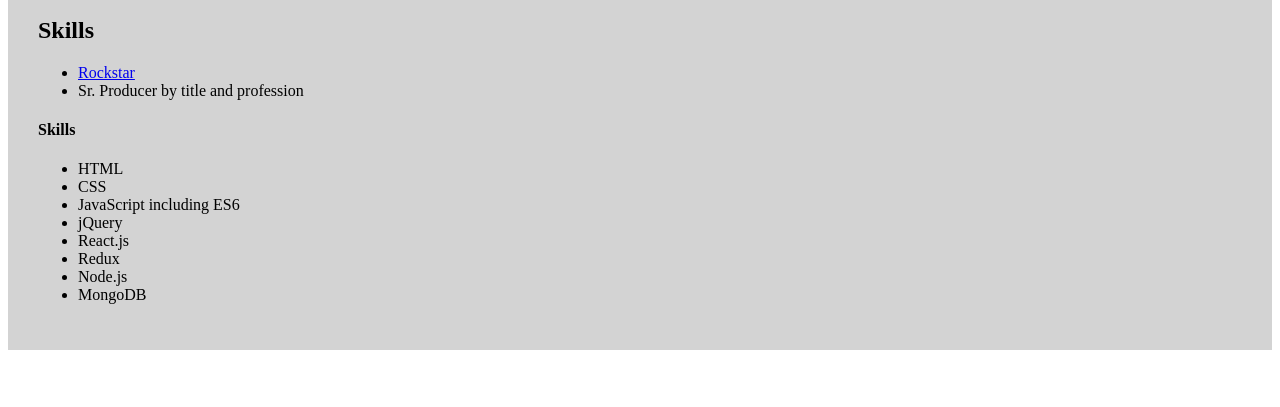
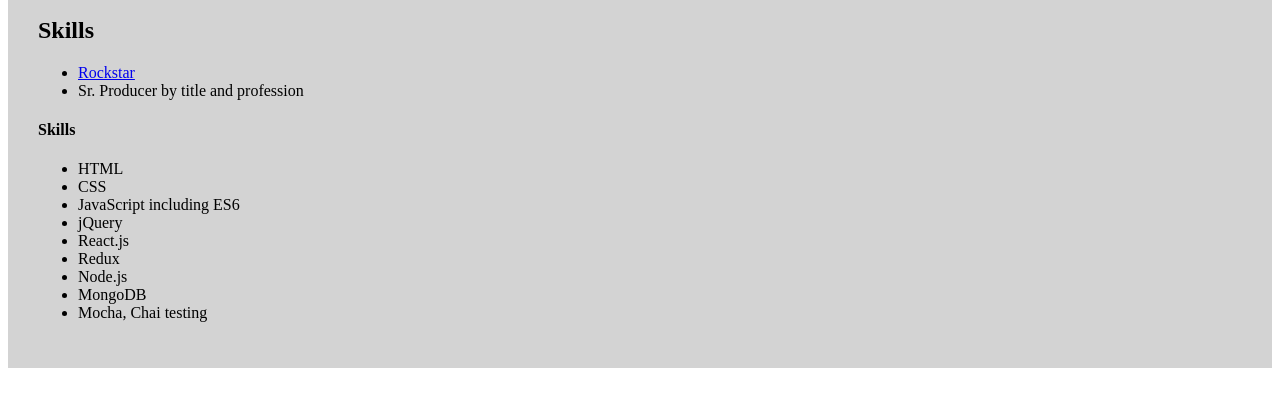
Before and after one commit to roshnikutty/about-me, a plain HTML site: page index.html in a window 1280 px wide. Shown: the part 139-546 px from the top of the page. Drawn offline with Linux system fonts and the light colour scheme.

Commit message:
updating skills

```diff
--- a/index.html
+++ b/index.html
@@ -25,6 +25,7 @@
 		<li>Redux</li>
 		<li>Node.js</li>
 		<li>MongoDB</li>
+		<li>Mocha, Chai testing</li>
 	</ul>
 
 </div>
```
